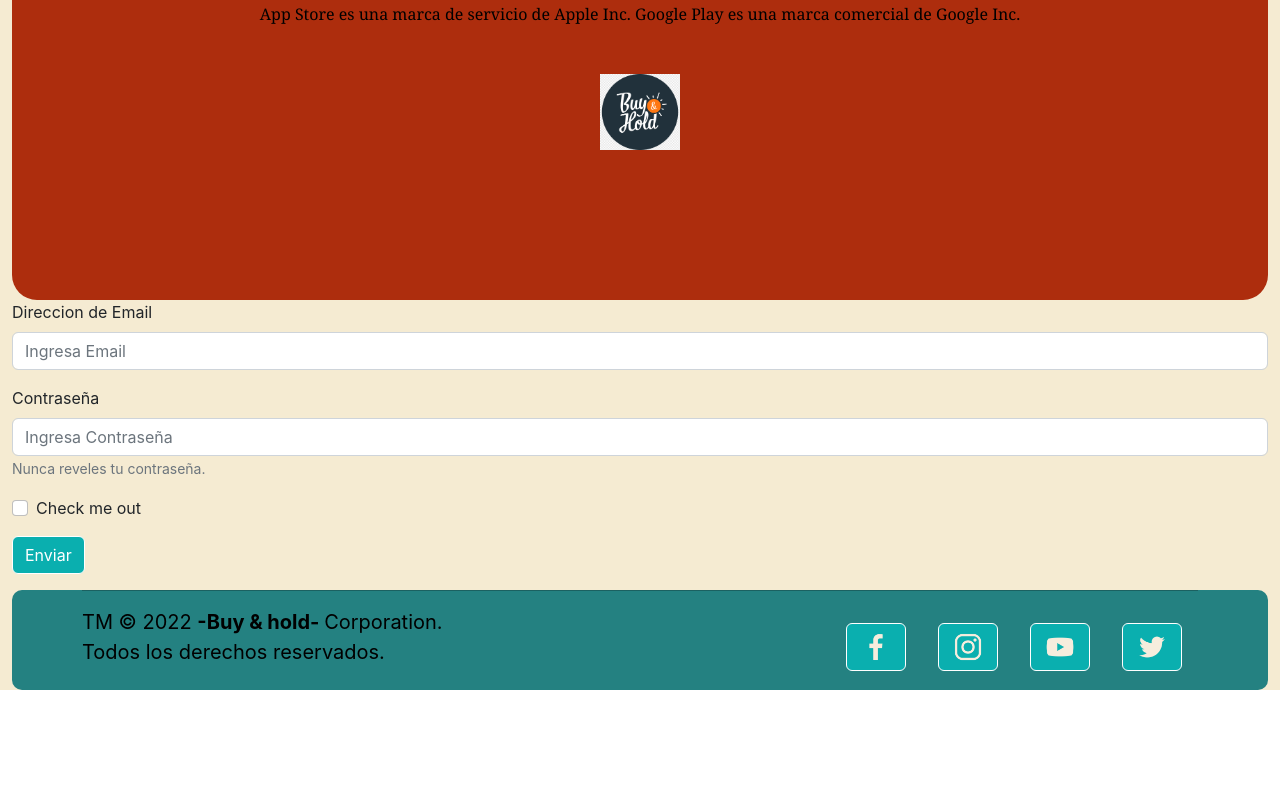
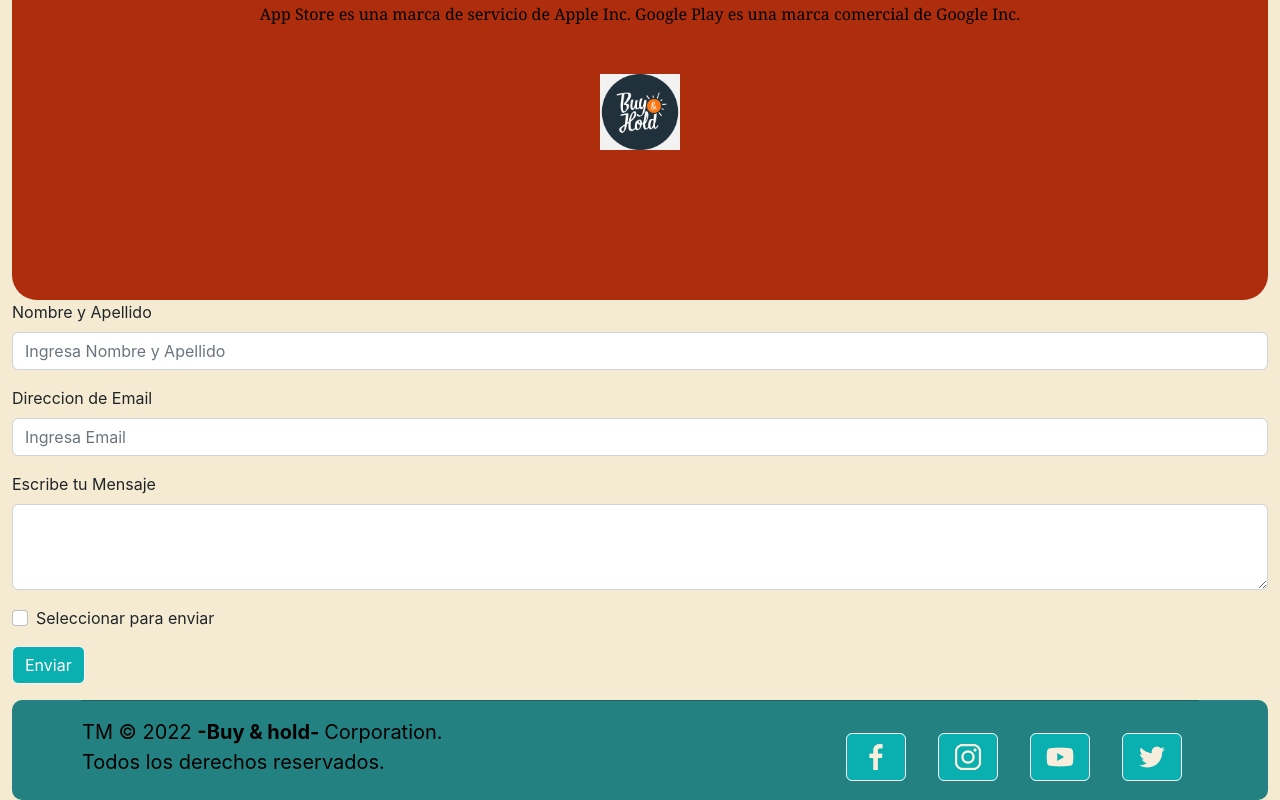
Before and after one commit to ferweb84/reactJsFinalBandH, a React (Create React App) app: page / in a window 1280 px wide. Shown: the part 1114-1914 px from the top of the page. Before the commit the page ends 1804 px from the top, so only its background shows below. Built offline with nearby package versions, Linux system fonts and the light colour scheme.

Commit message:
cambiandoSusc

```diff
--- a/src/components/Suscripcion/Suscripcion.js
+++ b/src/components/Suscripcion/Suscripcion.js
@@ -2,6 +2,7 @@ import React, { useRef } from 'react';
 import emailjs from '@emailjs/browser';
 import Button from 'react-bootstrap/Button';
 import Form from 'react-bootstrap/Form';
+
 
 
 export const Suscripcion = () => {
@@ -10,7 +11,7 @@ export const Suscripcion = () => {
   const sendEmail = (e) => {
     e.preventDefault();
 
-    emailjs.sendForm('service_xzprr5s', '1zHool9GL-wwujzE_', form.current, '1zHool9GL-wwujzE_')
+    emailjs.sendForm('service_xzprr5s', 'template_8amglno', form.current, '1zHool9GL-wwujzE_')
       .then((result) => {
           console.log(result.text);
       }, (error) => {
@@ -20,22 +21,22 @@ export const Suscripcion = () => {
 
   return (
     <form ref={form} onSubmit={sendEmail}>
+        <Form.Group className="mb-3" controlId="formBasicEmail">
+        <Form.Label>Nombre y Apellido</Form.Label>
+        <Form.Control placeholder="Ingresa Nombre y Apellido" />
+      </Form.Group>
       <Form>
       <Form.Group className="mb-3" controlId="formBasicEmail">
         <Form.Label>Direccion de Email</Form.Label>
         <Form.Control type="email" placeholder="Ingresa Email" />
 
       </Form.Group>
-
-      <Form.Group className="mb-3" controlId="formBasicPassword">
-        <Form.Label>Contraseña</Form.Label>
-        <Form.Control type="password" placeholder="Ingresa Contraseña" />
-        <Form.Text className="text-muted">
-          Nunca reveles tu contraseña.
-        </Form.Text>
+      <Form.Group className="mb-3" controlId="exampleForm.ControlTextarea1">
+        <Form.Label>Escribe tu Mensaje </Form.Label>
+        <Form.Control as="textarea" rows={3} />
       </Form.Group>
       <Form.Group className="mb-3" controlId="formBasicCheckbox">
-        <Form.Check type="checkbox" label="Check me out" />
+        <Form.Check type="checkbox" label="Seleccionar para enviar" />
       </Form.Group>
       <Button variant="primary" type="submit">
         Enviar
```
